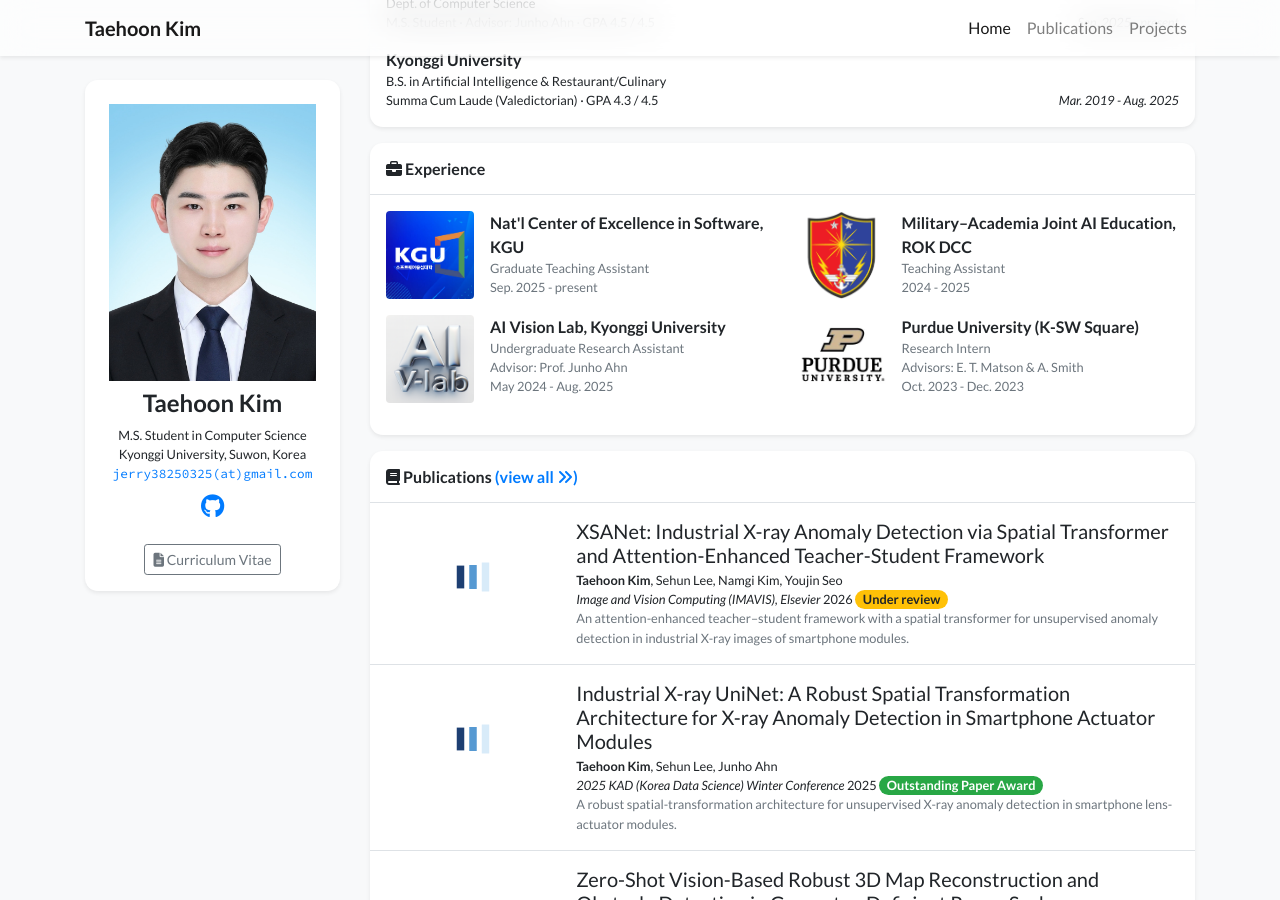
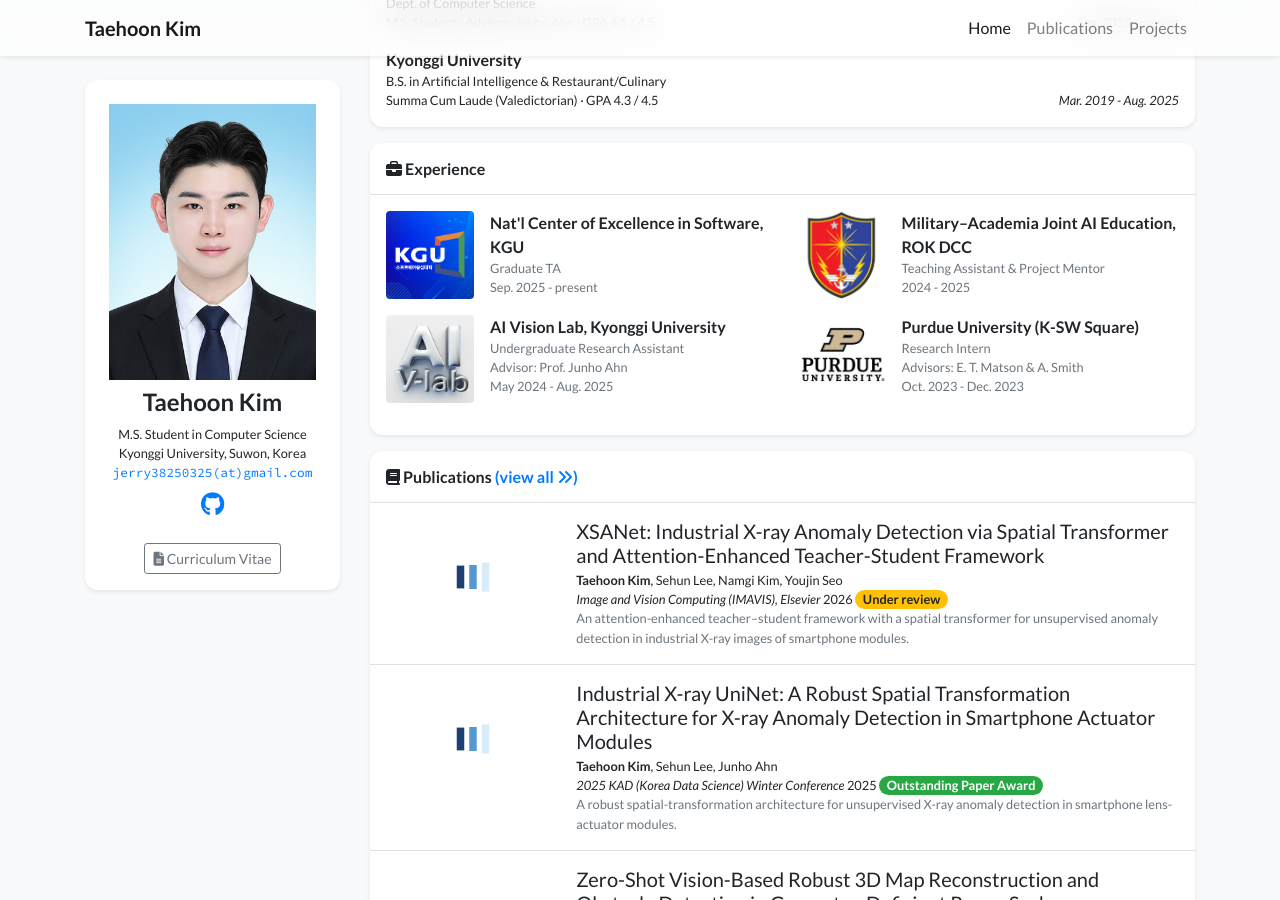
Before and after one commit to Maruu0127/Maruu0127.github.io, a Jekyll site: the page built from index.html, in a window 1280 px wide and 900 px high, scrolled down 532 px. Built offline with Jekyll 4.4.1, drawn with Linux system fonts in a browser that asks for light colours; nearby versions of some CDN libraries; a style sheet for code colours, icons or effects is not loaded.

Commit message:
Update Experience roles: abbreviate TA, expand ROK DCC role
- NCES KGU: Graduate Teaching Assistant → Graduate TA
- ROK DCC: Teaching Assistant → Teaching Assistant & Project Mentor

Co-Authored-By: Claude Opus 4.7 <noreply@anthropic.com>

```diff
--- a/_data/profile.yml
+++ b/_data/profile.yml
@@ -51,11 +51,11 @@ education:
 # logo: 항목 옆 정사각형 사진 (중앙 crop 표시). assets/images/experience/ 에 위치.
 experience:
 - name: "Nat'l Center of Excellence in Software, KGU"
-  dept: "Graduate Teaching Assistant"
+  dept: "Graduate TA"
   date: "Sep. 2025 - present"
   logo: /assets/images/experience/kgu-sw.jpg
 - name: "Military–Academia Joint AI Education, ROK DCC"
-  dept: "Teaching Assistant"
+  dept: "Teaching Assistant & Project Mentor"
   date: "2024 - 2025"
   logo: /assets/images/experience/rok-dcc.png
 - name: "AI Vision Lab, Kyonggi University"
```
Also changed, not shown: assets/images/photos/portrait.jpg.
